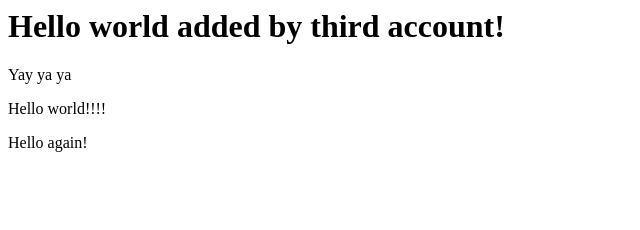
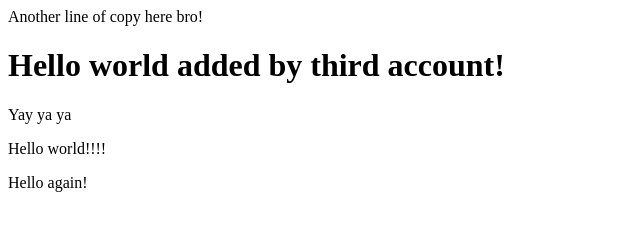
Before and after one commit to chickendesigner/testmeout, a plain HTML site: page index.html in a window 1280 px wide. Shown: the whole page, without its empty margins (0-640 px from the left). Drawn offline with Linux system fonts and the light colour scheme.

Commit message:
Added span tag

```diff
--- a/index.html
+++ b/index.html
@@ -6,6 +6,7 @@
     <title>New Document</title>
   </head>
   <body>
+    <span>Another line of copy here bro!</span>
     <h1>Hello world added by third account!</h1>
     <p>Yay ya ya</p>
     <p>Hello world!!!!</p>
```
